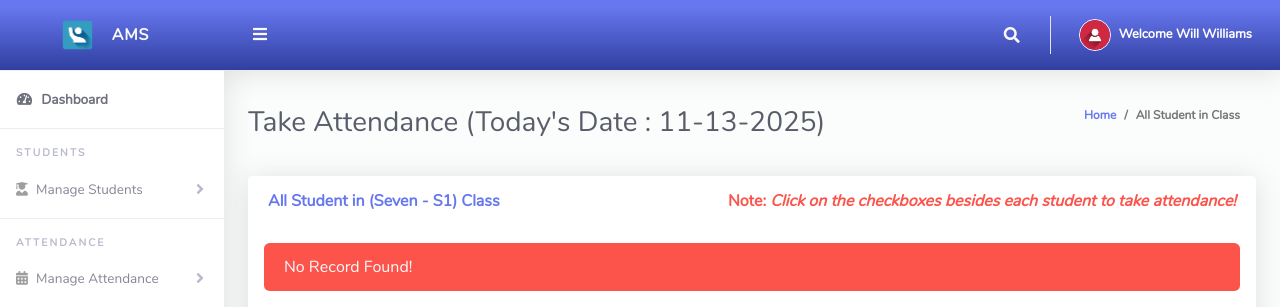
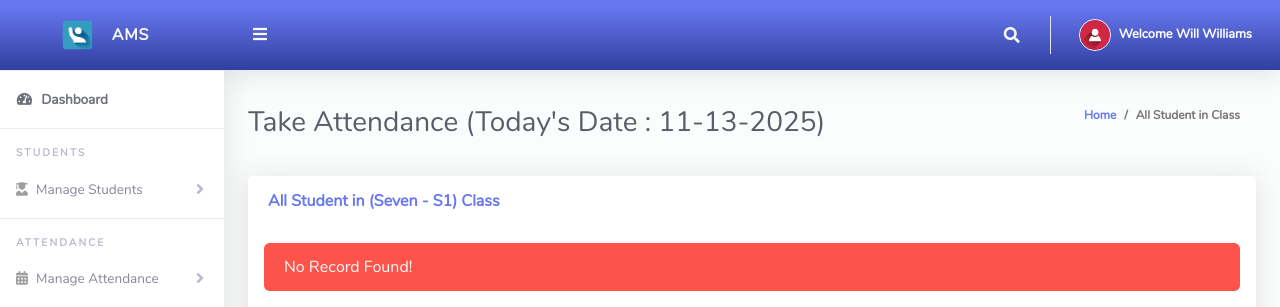
Before and after one commit to BooThang790/Internship-DPH25, a PHP site: page /ClassTeacher/takeAttendance.php in a window 1280 px wide. Shown: the top 307 px of the page. Run offline with PHP 8.4, Linux system fonts and the light colour scheme; the visitor is signed in with stand-in values (Sample User, id 1); data comes from the database, SQL or seed files in the repository; data that the repository does not hold is empty.

Commit message:
Remove unnecessary whitespace and comments

```diff
--- a/ClassTeacher/takeAttendance.php
+++ b/ClassTeacher/takeAttendance.php
@@ -1,4 +1,3 @@
-
 <?php
 error_reporting(0);
 include '../Includes/dbcon.php';
@@ -36,11 +35,6 @@
           }
         }
 
-
-
-
-
-
 if(isset($_POST['save'])){
 
     $admissionNo=$_POST['admissionNo'];
@@ -49,8 +43,7 @@
     $N = count($admissionNo);
     $status = "";
 
-
-//check if the attendance has not been taken i.e if no record has a status of 1
+  //check if the attendance has not been taken i.e if no record has a status of 1
   $qurty=mysqli_query($conn,"select * from tblattendance  where classId = '$_SESSION[classId]' and classArmId = '$_SESSION[classArmId]' and dateTimeTaken='$dateTaken' and status = '1'");
   $count = mysqli_num_rows($qurty);
 
@@ -83,11 +76,7 @@
                 }
           }
       }
-
-
-
 }
-
 
 ?>
 
@@ -105,8 +94,6 @@
   <link href="../vendor/fontawesome-free/css/all.min.css" rel="stylesheet" type="text/css">
   <link href="../vendor/bootstrap/css/bootstrap.min.css" rel="stylesheet" type="text/css">
   <link href="css/ruang-admin.min.css" rel="stylesheet">
-
-
 
    <script>
     function classArmDropdown(str) {
@@ -158,7 +145,6 @@
             <div class="col-lg-12">
               <!-- Form Basic -->
 
-
               <!-- Input Group -->
         <form method="post">
             <div class="row">
@@ -166,7 +152,6 @@
               <div class="card mb-4">
                 <div class="card-header py-3 d-flex flex-row align-items-center justify-content-between">
                   <h6 class="m-0 font-weight-bold text-primary">All Student in (<?php echo $rrw['className'].' - '.$rrw['classArmName'];?>) Class</h6>
-                  <h6 class="m-0 font-weight-bold text-danger">Note: <i>Click on the checkboxes besides each student to take attendance!</i></h6>
                 </div>
                 <div class="table-responsive p-3">
                 <?php echo $statusMsg; ?>
```
